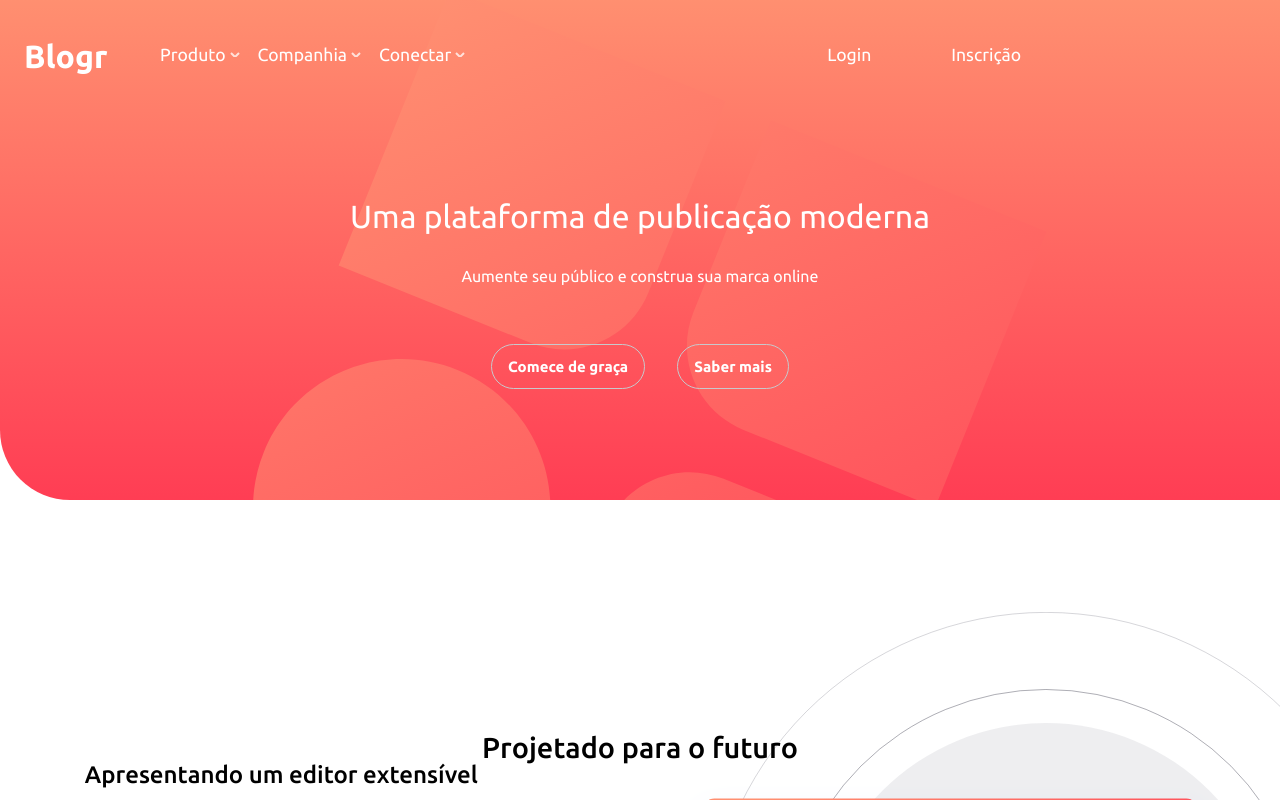
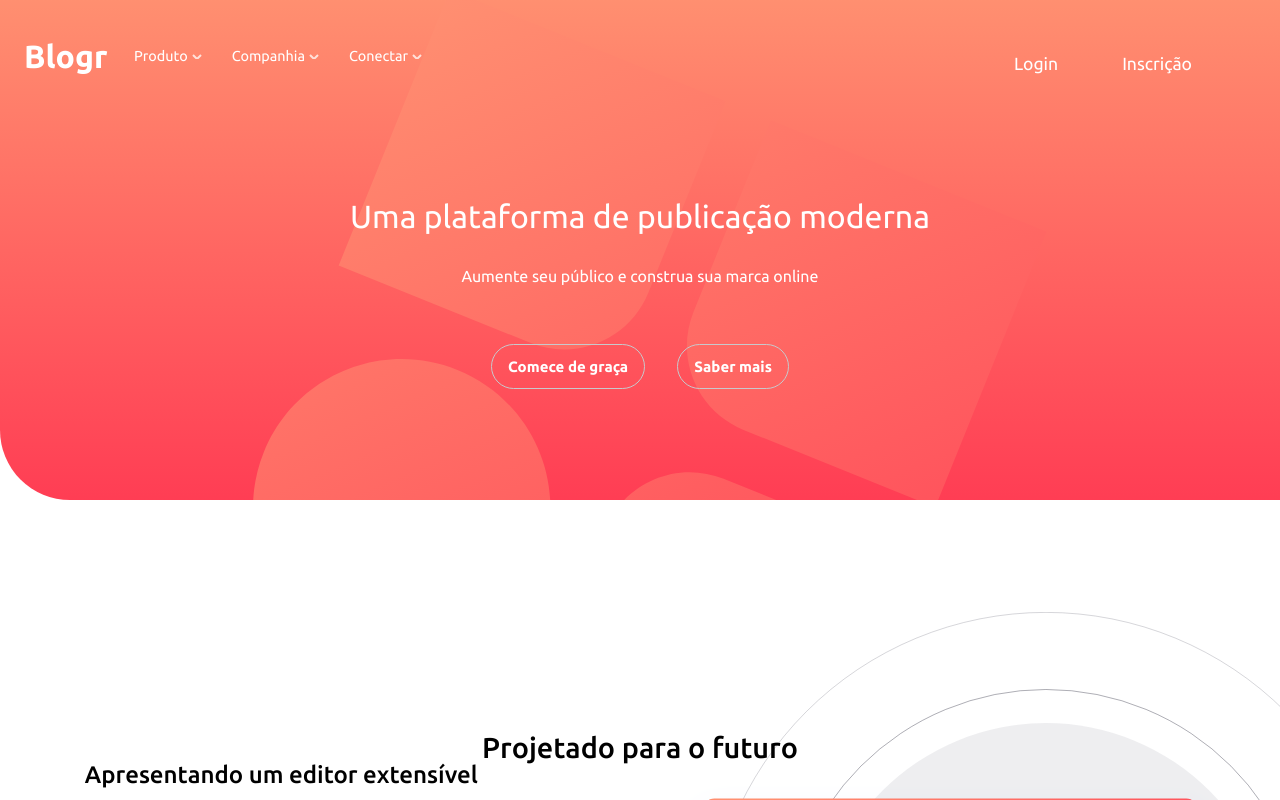
Before and after one commit to JennyLamego2022/Blogr_vAtual, an Angular app: page / in a window 1280 px wide. Shown: the top 800 px of the page. Built offline with nearby package versions, Linux system fonts and the light colour scheme.

Commit message:
feat: Ajustes de responsividade tela desktop navbar

```diff
--- a/src/app/header/header.component.css
+++ b/src/app/header/header.component.css
@@ -110,6 +110,17 @@ li{
   display: initial;
 }
 
+.botoesMenu{
+  display: flex;
+  flex-direction: column;
+  align-items: center;
+  border-top: 2px solid red;
+  margin-left: 20px;
+  margin-right: 20px;
+  margin-top: 1rem;
+  padding-top: 1rem;
+}
+
 .login, .inscricao{
   font-family: 'Ubuntu', sans-serif;
   font-weight: 700;
@@ -137,10 +148,10 @@ li{
   border-radius: 50px;
 } */
 
-.login{
+/* .login{
   margin-top: 2rem;
   margin-bottom: 1rem;
-}
+} */
 
 
 h1 {
@@ -236,7 +247,7 @@ h3{
     display:none;
   }
 
-  .navbar{
+  /* .navbar{
     display: initial;
     display: flex;
     flex-direction: row;
@@ -252,10 +263,107 @@ h3{
     padding-bottom: 0;
     width: 310px;
     cursor: pointer;
+  } */
+
+  .navbar{
+    display: initial;
+    width: 85%;
+    margin-left: 8rem;
+    margin-top: 2.6rem;
+
+    display: flex;
+    flex-direction: row;
+    align-items: flex-start;
+    column-gap: 15rem;
+    justify-content: space-around;
+    background-color: transparent;
+    font-size: 0.9rem;
+  }
+
+  .menu{
+    display: initial;
+    display: grid;
+    column-gap: 1rem;
+    grid-column: 1fr 1fr 1fr;
+    margin-right: 0;
+    margin-left: 0;
+    background: transparent;
+    color: var(--text-secundario-color);
+    /* font-size: 1.1rem; */
+    padding-bottom: 0;
+    width: 100%;
+    cursor: pointer;
+    /* background-color: red;
+    border: 1px solid blue; */
+
+  }
+
+  .nome1{
+    grid-column:1/2;
+    grid-row: 1/2;
+    /* background-color: yellow; */
+  }
+
+  .nome2{
+    grid-column:2/3;
+    grid-row: 1/2;
+    /* background-color: green; */
+  }
+  .nome3{
+    grid-column:3/4;
+    grid-row: 1/2;
+    /* background-color: pink; */
+  }
+
+
+  .lista1{
+    grid-column:1/2;
+    grid-row: 2/3;
+    background-color: yellow;
+  }
+
+  .lista2{
+    grid-column:2/3;
+    grid-row: 2/3;
+    background-color: green;
+  }
+  .lista3{
+    grid-column:3/4;
+    grid-row: 2/3;
+    background-color: pink;
+  }
+  .lista1, .lista2, .lista3{
+    border-radius: 8px;
+    background-color: var(--text-principal-color);
+
+
+  }
+
+  li{
+    background-color: transparent;
+    font-size: 0.9rem;
+    border: none;
+    margin-left: 0;
+    margin-right: 0;
+
+
   }
 
   .nome1,.nome2, .nome3{
     color:var(--text-principal-color)
+  }
+
+  .botoesMenu{
+    display: flex;
+    flex-direction: row;
+    column-gap: 1rem;
+    align-items: center;
+    border-top: none;
+    margin-left: 0;
+    margin-right: 0;
+    margin-top: 0;
+    padding-top: 0;
+
   }
 
   .login, .inscricao{
@@ -269,12 +377,12 @@ h3{
     font-weight: 400;
   }
 
-  .login{
+  /* .login{
     margin-left: 15rem;
     margin-right: 1rem;
     margin-top: 0;
     margin-bottom: 0;
-  }
+  } */
 
   .login:hover, .inscricao:hover{
     background-color: var(--text-principal-color);
@@ -289,6 +397,13 @@ h3{
     height: 5px;
     margin-left: 1px;
   }
+
+  .imgProduto-active, .imgCompanhia-active, .imgConectar-active{
+    background-image: url(../../assets/img/chevron-up-white.png);
+    width: 20px;
+    height: 20px;
+    margin-left: 1px;
+  }
 }
   @media (min-width:1044px){
     .login{
--- a/src/app/header/header.component.html
+++ b/src/app/header/header.component.html
@@ -5,7 +5,8 @@
 
   </div>
   <nav class="navbar" id="navbar">
-    <h3 class="nome1" id="produto" (click)="clickSubMenuP()">Produto<button class="imgProduto" id="imgProduto"></button></h3>
+    <section class="menu">
+      <h3 class="nome1" id="produto" (click)="clickSubMenuP()">Produto<button class="imgProduto" id="imgProduto"></button></h3>
       <ul class="lista1" id="lista1">
           <li class="lista">Visão geral</li>
           <li>Preços</li>
@@ -26,8 +27,12 @@
           <li>Notícias</li>
           <li>LinkedIn</li>
       </ul>
-    <button class="login">Login</button>
-    <button class="inscricao">Inscrição</button>
+    </section>
+    <section class="botoesMenu">
+      <button class="login">Login</button>
+      <button class="inscricao">Inscrição</button>
+    </section>
+
   </nav>
 
   <div class="conteudo">
```
Also changed, not shown: src/assets/img/chevron-up-white.png (added).
